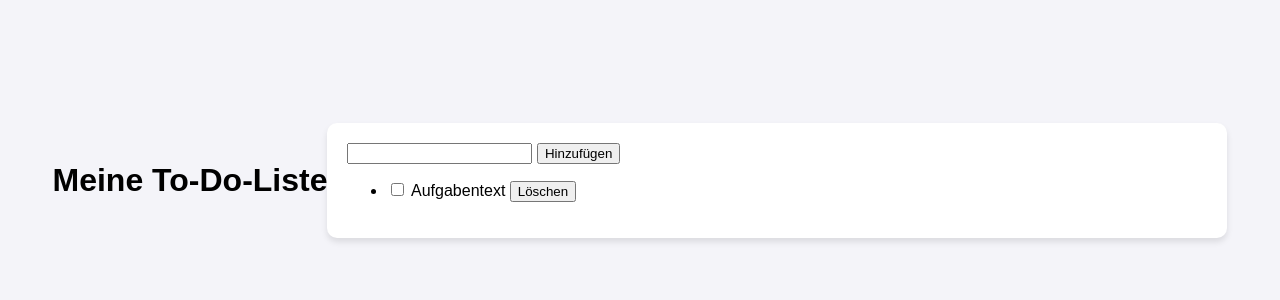
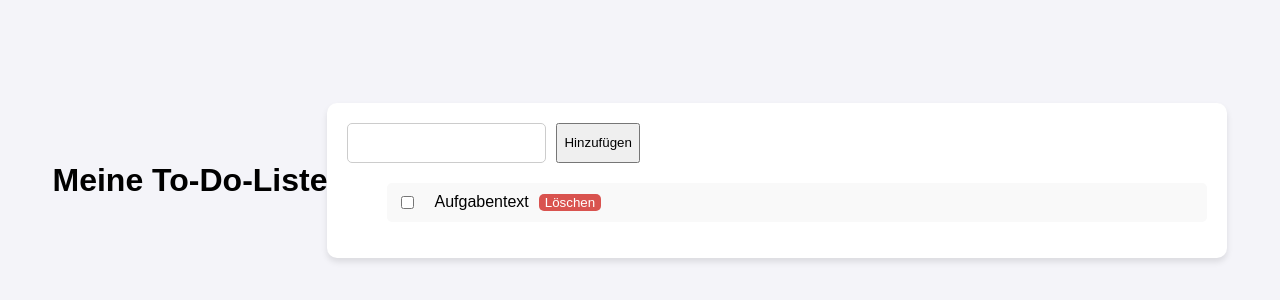
Before and after one commit to yaceylan/yaceylan.github.io, a plain HTML site: page todo-app/index.html in a window 1280 px wide. Shown: the part 228-528 px from the top of the page. Drawn offline with Linux system fonts and the light colour scheme.

Commit message:
styling for todo-list

```diff
--- a/todo-app/styles/style.css
+++ b/todo-app/styles/style.css
@@ -17,14 +17,14 @@
     border-radius: 10px;
 }
 
-h1 {
+.text {
     text-align: center;
     font-size: 2rem;
     font-weight: bold;
     margin-bottom: 20px;
 }
 
-.form-container {
+.todo-form {
     display: flex;
     gap: 10px;
     margin-bottom: 20px;
@@ -32,9 +32,61 @@
     height: 40px;
 }
 
-.input field {
+.todo-input  {
     border: 1px solid #ccc;
     border-radius: 5px;
     padding: 10px;
-    aria-label: "Aufgabe hinzufügen";
+    placeholder: "Aufgabe hinzufügen";
 }
+
+.submit {
+    background-color: #0078d7;
+    color: #ffffff;
+    font-weight: bold;
+    border-radius: 5px;
+}
+
+.todo-button:hover {
+    background-color: #005bb5;
+    padding: 10px 20px;
+    placeholder:"Aufgabe hinzufügen";
+}
+
+.todo-list {
+    list-style: none;
+}
+
+.todo-list li {
+    margin-bottom: 10px;
+    display: flex;
+    align-items: center;
+    gap: 10px;
+    background-color: #f9f9f9;
+    border-radius: 5px;
+    padding: 10px;
+
+}
+
+.todo-list li input[type="checkbox"] {
+    margin-right: 10px;
+    aria-label: "Aufgabe erledigen";
+    font-size: 1rem;
+}
+
+.todo-list li input[type="checkbox"]:active {
+    text-decoration: line-through;
+}
+
+.todo-list li button {
+    background-color: #d9534f;
+    color: #ffffff;
+    border: none;
+    border-radius: 5px;
+    cursor: pointer;
+}
+
+.todo-list li button:hover {
+    background-color: #c9302c;
+    padding: 5px 10px;
+    aria-label:"Aufgabe löschen";
+}
```
